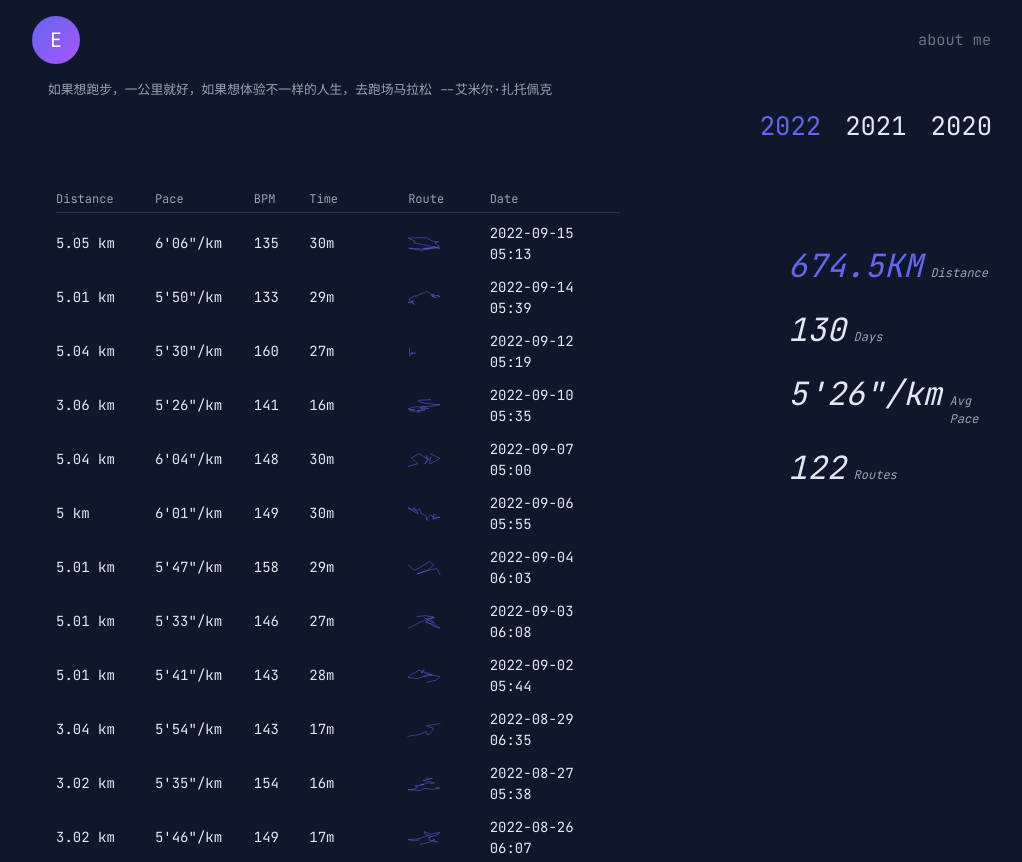
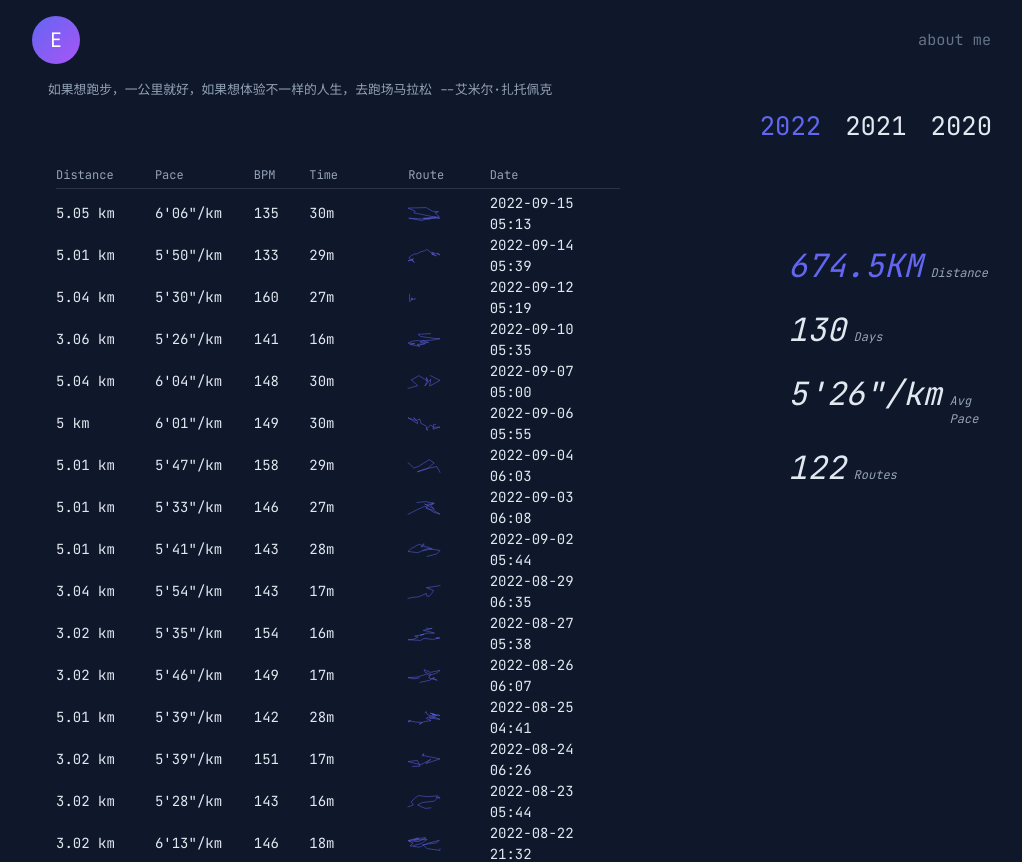
Before and after one commit to EthanALX/bio, a Next.js app in the folder frontend/: page / in a window 1280 px wide. Shown: the top 862 px of the page, without its empty margins (128-1150 px from the left). Built offline with nearby package versions, Linux system fonts and the light colour scheme.

Commit message:
feat: 修改样式

```diff
--- a/frontend/src/features/activity-dashboard/components/ActivityList/ActivityList.module.css
+++ b/frontend/src/features/activity-dashboard/components/ActivityList/ActivityList.module.css
@@ -1,6 +1,6 @@
 .container {
     width: 100%;
-    padding: 1.5rem;
+    padding: 0 1.5rem;
 
     /* Column Width Configuration */
     --col-distance: 1fr;
@@ -14,8 +14,7 @@
 .header {
     display: grid;
     grid-template-columns:
-        var(--col-distance) var(--col-pace) var(--col-bpm)
-        var(--col-time) var(--col-route) var(--col-date);
+        var(--col-distance) var(--col-pace) var(--col-bpm) var(--col-time) var(--col-route) var(--col-date);
     gap: 0.75rem;
     padding: 0.25rem 0;
     border-bottom: 1px solid rgba(148, 163, 184, 0.2);
@@ -30,16 +29,11 @@
     align-items: center;
 }
 
-.list {
-}
-
 .row {
     display: grid;
     grid-template-columns:
-        var(--col-distance) var(--col-pace) var(--col-bpm)
-        var(--col-time) var(--col-route) var(--col-date);
+        var(--col-distance) var(--col-pace) var(--col-bpm) var(--col-time) var(--col-route) var(--col-date);
     gap: 0.75rem;
-    padding: 0.375rem 0;
     transition: all 0.2s ease;
 }
 
```
